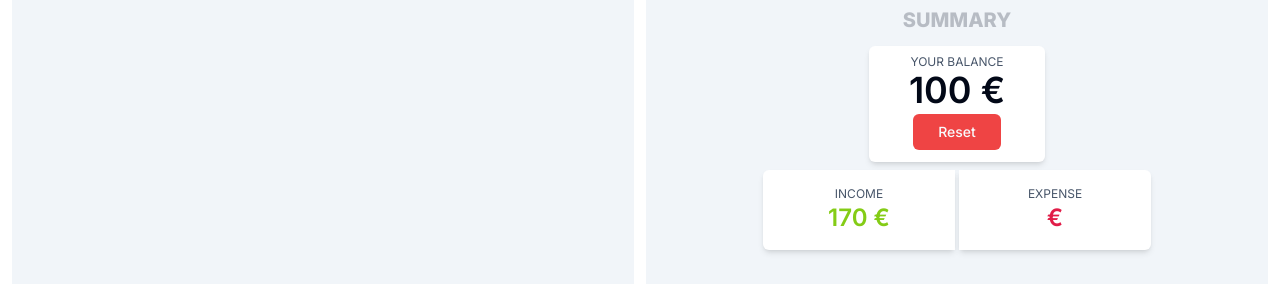
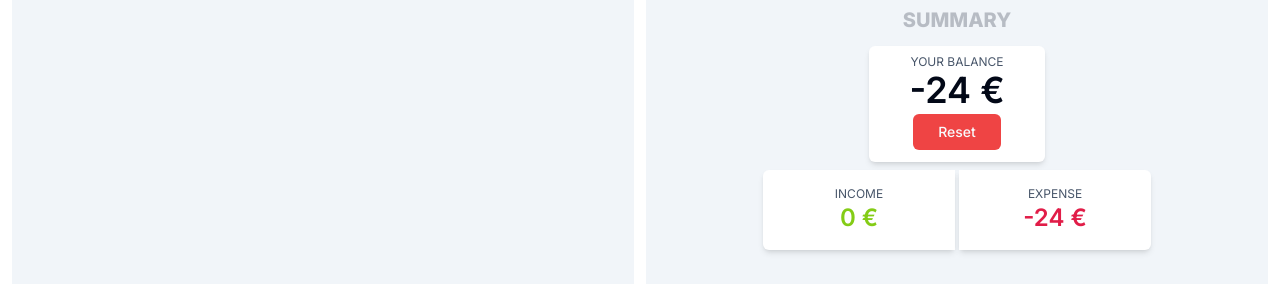
Before and after one commit to MarianHolly/expense-tracker, a Next.js app: page / in a window 1280 px wide. Shown: the part 471-755 px from the top of the page. Built offline with nearby package versions, Linux system fonts and the light colour scheme.

Commit message:
Update page.jsx

```diff
--- a/app/page.jsx
+++ b/app/page.jsx
@@ -3,30 +3,40 @@
 import ExpenseForm from "@/components/expense-form";
 import ExpenseHistory from "@/components/expense-history";
 import ExpenseSummary from "@/components/expense-summary";
+import { useState } from "react";
 
 export default function Home() {
   // transactions
-  const transactions = [{ id: 1, title: "Book", amount: -24 }];
+  const initialState = [{ id: 1, title: "Book", amount: -24 }];
+  const [transactions, setTransactions] = useState(initialState);
 
   // adding transaction (income or expense)
-  function addTransaction() {}
+  function addTransaction(newTransaction) {
+    setTransactions([...transactions, newTransaction]);
+  }
   // deleting transaction
-  function deleteTransaction() {}
+  function deleteTransaction(id) {
+    setTransactions(transactions.filter((transaction) => transaction.id !== id));
+  }
   // reset tracker
-  function reset() {}
+  function reset() {
+    setTransactions([]);
+  }
 
-  // balance
-  const balance = 100;
-  // incomes
-  const incomes = 170;
-  // expences
-  const expences = -70;
+  // Calculate balance, incomes, and expenses
+  const balance = transactions.reduce((acc, transaction) => acc + transaction.amount, 0);
+  const incomes = transactions
+    .filter((transaction) => transaction.amount > 0)
+    .reduce((acc, transaction) => acc + transaction.amount, 0);
+  const expenses = transactions
+    .filter((transaction) => transaction.amount < 0)
+    .reduce((acc, transaction) => acc + transaction.amount, 0);
 
   return (
     <main className="container grid grid-cols-1 lg:grid-cols-2 grid-rows-1 lg:grid-rows-2 gap-y-3 gap-x-3 p-3 min-h-screen">
       <ExpenseHistory transactions={transactions} deleteTransaction={deleteTransaction} />
       <ExpenseForm addTransaction={addTransaction} />
-      <ExpenseSummary balance={balance} incomes={incomes} expences={expences} reset={reset} />
+      <ExpenseSummary balance={balance} incomes={incomes} expenses={expenses} reset={reset} />
     </main>
   );
 }
```
